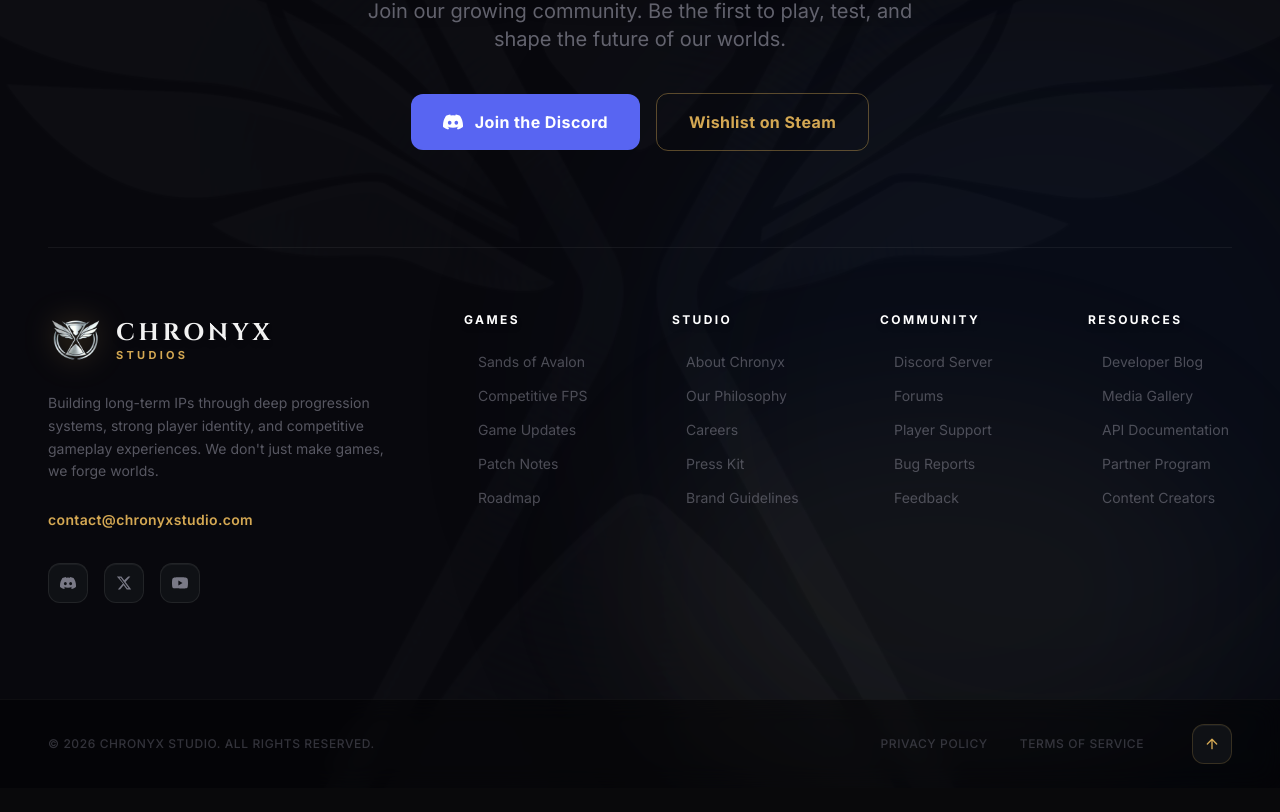
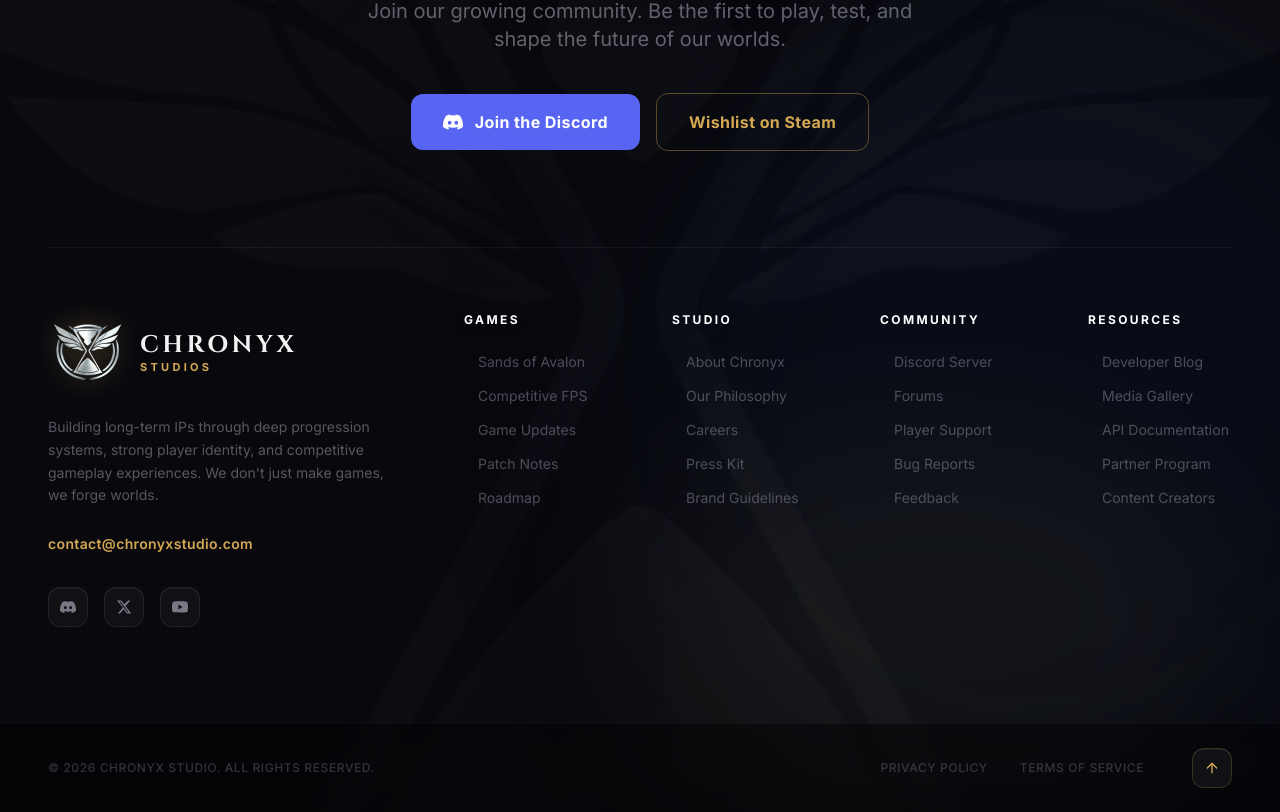
Before and after one commit to shad0z2132/chronyxstudio, a React (Vite) app: page /devlog in a window 1280 px wide. Shown: the part 1678-2490 px from the top of the page. Before the commit the page ends 2466 px from the top, so only its background shows below. Built offline with nearby package versions, Linux system fonts and the light colour scheme.

Commit message:
feat: increase logo size across navbar, footer, and preloader

```diff
--- a/components/footer.tsx
+++ b/components/footer.tsx
@@ -132,9 +132,9 @@
                 <img
                   src="/logo.webp"
                   alt="Chronyx Studio logo"
-                  width={56}
-                  height={56}
-                  className="w-14 h-14 transition-transform duration-500 group-hover:scale-110 drop-shadow-[0_0_15px_rgba(212,168,83,0.3)]"
+                  width={72}
+                  height={72}
+                  className="w-20 h-20 transition-transform duration-500 group-hover:scale-110 drop-shadow-[0_0_15px_rgba(212,168,83,0.3)]"
                 />
                 <div className="flex flex-col leading-tight">
                   <span className="text-foreground font-heading font-bold text-2xl tracking-[0.15em] drop-shadow-md">
--- a/components/navbar.tsx
+++ b/components/navbar.tsx
@@ -127,10 +127,10 @@
               <img
                 src="/logo.webp"
                 alt="Chronyx Studio logo"
-                width={scrolled ? 36 : 42}
-                height={scrolled ? 36 : 42}
+                width={scrolled ? 48 : 56}
+                height={scrolled ? 48 : 56}
                 className="relative z-10 transition-all duration-500 group-hover:scale-105"
-                style={{ width: scrolled ? 36 : 42, height: scrolled ? 36 : 42 }}
+                style={{ width: scrolled ? 48 : 56, height: scrolled ? 48 : 56 }}
               />
             </div>
             <div className={`flex flex-col leading-tight transition-all duration-500 origin-left ${scrolled ? 'scale-90' : 'scale-100'}`}>
--- a/components/preloader.tsx
+++ b/components/preloader.tsx
@@ -153,13 +153,13 @@
               initial={{ opacity: 0, y: 10 }}
               animate={{ opacity: 1, y: 0 }}
               transition={{ duration: 1, delay: 0.3, ease: [0.25, 0.4, 0.25, 1] }}
-              className="relative flex items-center justify-center w-24 h-24 rounded-2xl bg-white/[0.02] border border-white/[0.05] backdrop-blur-md shadow-[0_0_30px_rgba(0,0,0,0.5)]"
+              className="relative flex items-center justify-center w-32 h-32 rounded-2xl bg-white/[0.02] border border-white/[0.05] backdrop-blur-md shadow-[0_0_30px_rgba(0,0,0,0.5)]"
             >
               <div className="absolute inset-0 bg-gradient-to-br from-gold/10 to-transparent opacity-50 rounded-2xl" />
               <img
                 src="/logo.webp"
                 alt="Chronyx Studio"
-                className="w-16 h-16 object-contain relative z-10 drop-shadow-[0_0_15px_rgba(255,255,255,0.1)]"
+                className="w-24 h-24 object-contain relative z-10 drop-shadow-[0_0_15px_rgba(255,255,255,0.1)]"
               />
             </motion.div>
 
```
